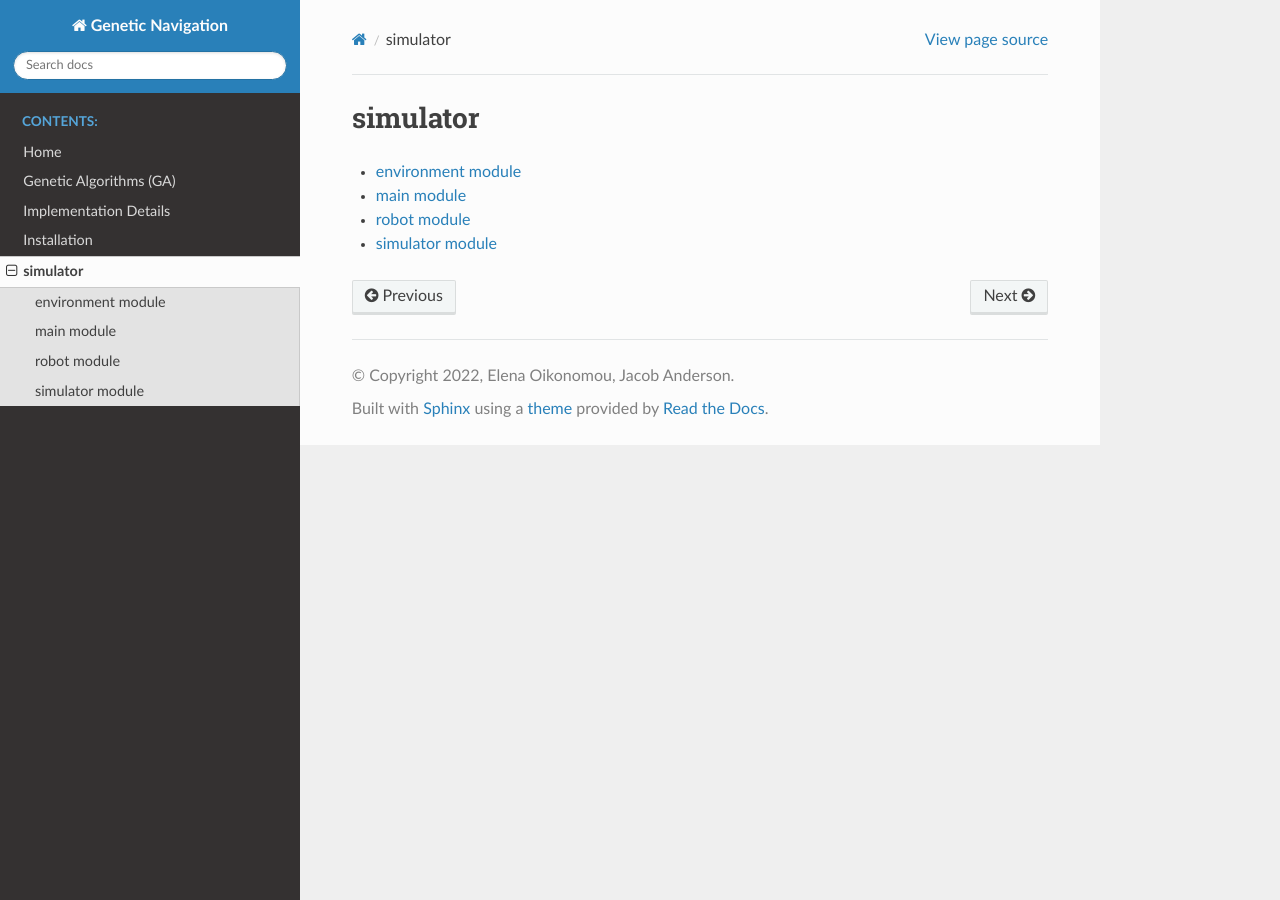
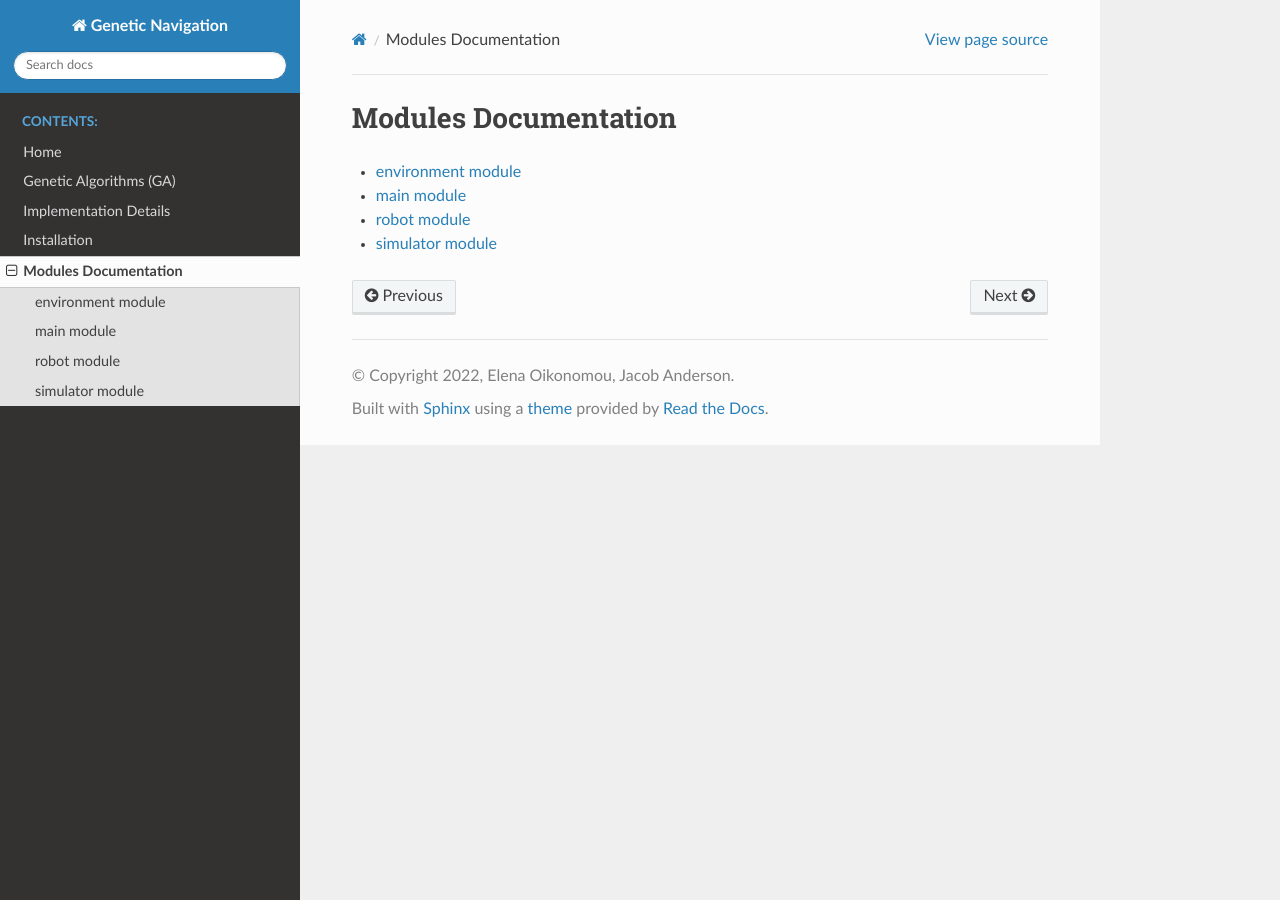
Before and after one commit to andersonjwan/genetic-navigation, a Sphinx documentation site: the page built from docs/source/modules.rst, in a window 1280 px wide. Built offline with Sphinx 7.4.7 and the Read the Docs theme 2.0.0, drawn with Linux system fonts in a browser that asks for light colours; pages that are not in the unit, such as notebooks, are missing from menus.

Commit message:
docs: Update docs

```diff
--- a/docs/source/conf.py
+++ b/docs/source/conf.py
@@ -13,8 +13,8 @@
 import os
 import sys
 # sys.path.insert(0, os.path.abspath('../..'))
-sys.path.insert(0, os.path.abspath('../../src/simulator'))
-sys.path.insert(0, os.path.abspath('../../bindings/pygenalg/'))
+sys.path.insert(0, os.path.abspath('./../../src/simulator'))
+sys.path.insert(0, os.path.abspath('./../../bindings/pygenalg/'))
 
 # -- Project information -----------------------------------------------------
 
--- a/docs/source/modules.rst
+++ b/docs/source/modules.rst
@@ -1,5 +1,5 @@
-simulator
-=========
+Modules Documentation
+=====================
 
 .. toctree::
    :maxdepth: 4
```
